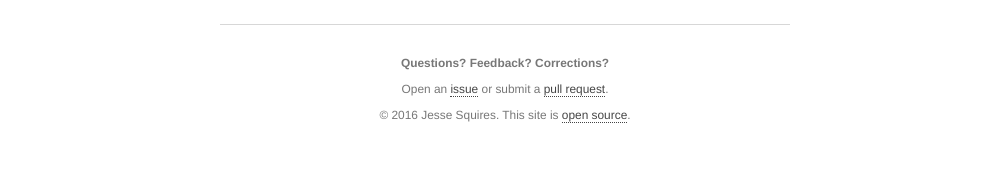
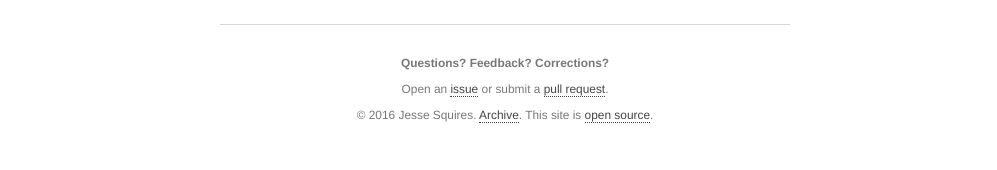
Before and after one commit to jessesquires/jessesquires.com, a Jekyll site: the page built from index.html, in a window 1280 px wide. Shown: the part 1373-1543 px from the top of the page, without its empty margins (135-1132 px from the left). Built offline with Jekyll 4.4.1, drawn with Linux system fonts in a browser that asks for light colours; nearby versions of some CDN libraries; the list of posts is cut into pages by our own code.

Commit message:
add archive link to footer

```diff
--- a/_includes/footer.html
+++ b/_includes/footer.html
@@ -5,6 +5,7 @@
     Open an <a href="{{ site.links.issue }}" target="_blank">issue</a> or
     submit a <a href="{{ site.links.pull }}" target="_blank">pull request</a>.<br/>
     &copy; {{ site.time | date: '%Y' }} {{ site.author.name }}.
+    <a href="/archive" title="Post Archive">Archive</a>.
     This site is <a href="{{ site.links.github }}" target="_blank">open source</a>.
     </small></p>
 </footer>
--- a/index.html
+++ b/index.html
@@ -29,7 +29,7 @@ title: Home
 					</a>
 				</li>
 				<li><a href="/search" class="btn btn-default" title="Search this site"><i class="fa fa-search"></i></a></li>
-				<li><a href="/archive" class="btn btn-default" title="Post Archives"><i class="fa fa-list"></i></a></li>
+				<li><a href="/archive" class="btn btn-default" title="Post Archive"><i class="fa fa-list"></i></a></li>
 				<li>
 					<a href="/{% if paginator.page != 2 %}page{{paginator.previous_page}}{% endif %}" class="btn btn-default {% if paginator.previous_page == nil %}disabled{% endif %}">
 					Newer <i class="fa fa-chevron-right"></i>
```
